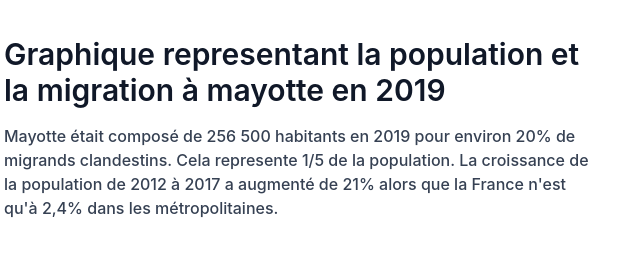
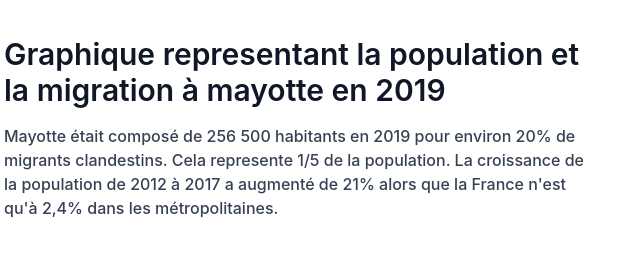
Before and after one commit to Tar1dev/site-geo-mayotte, a website built with Vite: page index.html in a window 1280 px wide. Shown: the part 1000-1270 px from the top of the page, 28-668 px from the left. Built offline with nearby package versions, Linux system fonts and the light colour scheme.

Commit message:
correction

```diff
--- a/index.html
+++ b/index.html
@@ -85,7 +85,7 @@
 
               <p class="mt-4 text-gray-700">
                 Mayotte était composé de 256 500 habitants en 2019 pour environ
-                20% de migrands clandestins. Cela represente 1/5 de la
+                20% de migrants clandestins. Cela represente 1/5 de la
                 population. La croissance de la population de 2012 à 2017 a
                 augmenté de 21% alors que la France n'est qu'à 2,4% dans les
                 métropolitaines.
```
